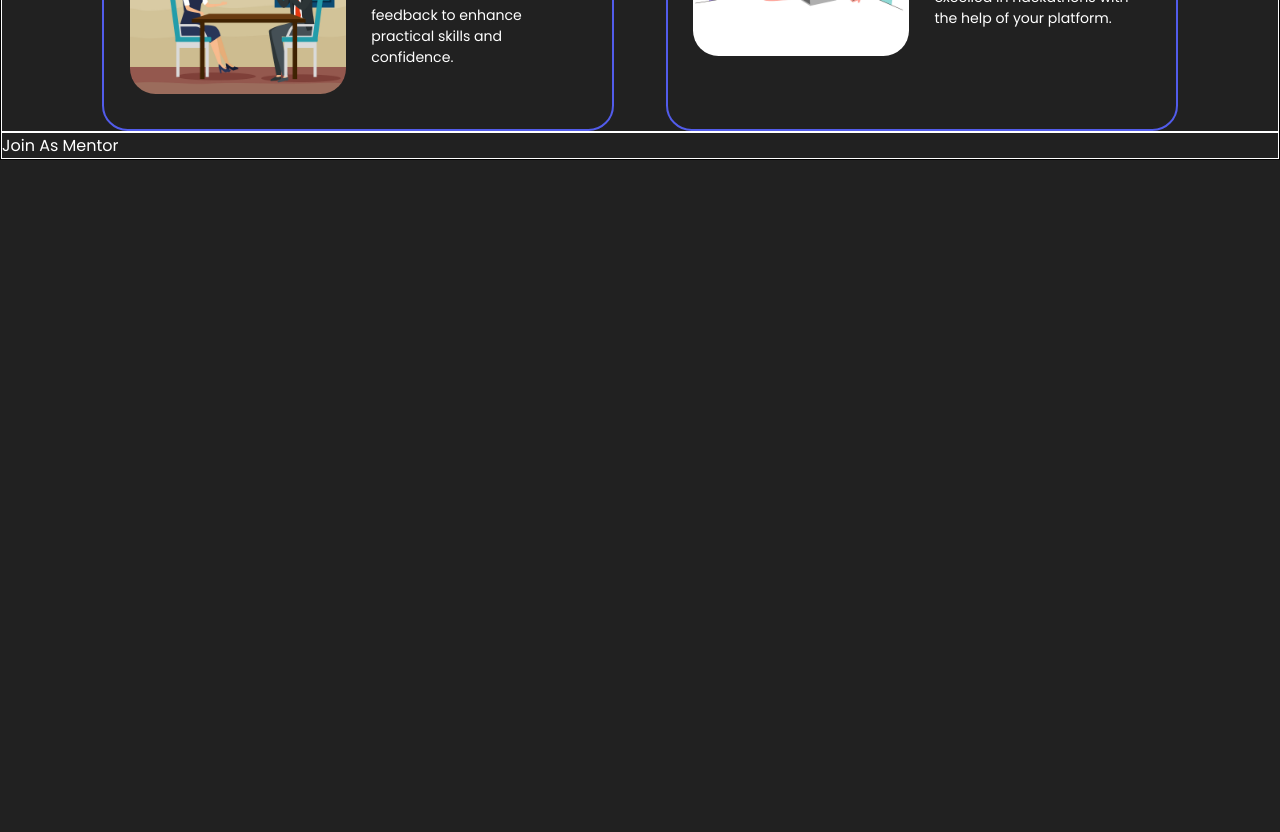
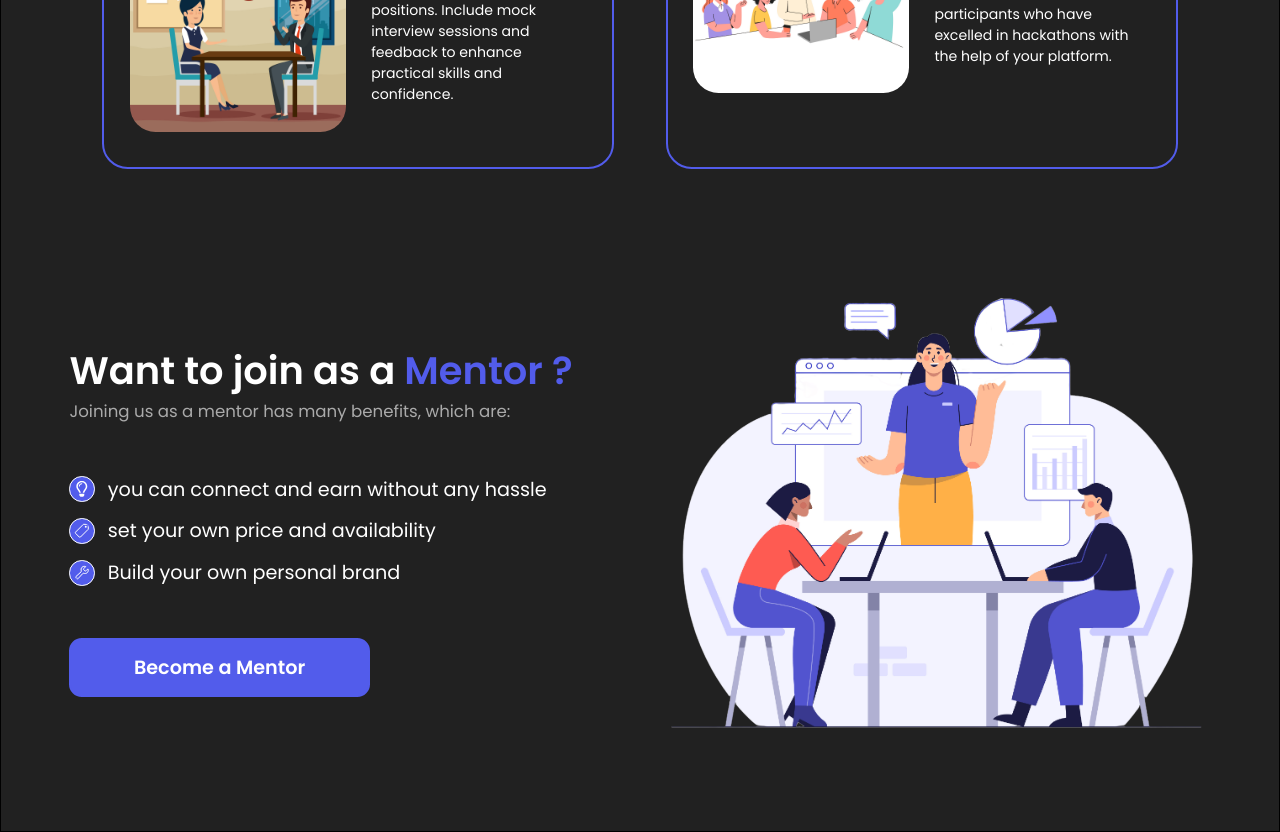
Before and after one commit to firsttech24/global-techify-website, a React (Vite) app: page / in a window 1280 px wide. Shown: the part 1620-2452 px from the top of the page. Before the commit the page ends 1780 px from the top, so only its background shows below. Built offline with nearby package versions, Linux system fonts and the light colour scheme; a web font is replaced by a local one.

Commit message:
update joinAsMentor section

```diff
--- a/src/components/home/joinAsMentor/JoinAsMentor.jsx
+++ b/src/components/home/joinAsMentor/JoinAsMentor.jsx
@@ -1,6 +1,45 @@
 import React from "react";
 import styles from "./joinAsMentor.module.css";
+import { FaRegLightbulb } from "react-icons/fa";
+import { IoPricetagOutline, IoBuildOutline } from "react-icons/io5";
+
+import mentorIcon from "./../../../assets/home/joinAsMentor/mentorIcon.svg";
 
 export default function JoinAsMentor() {
-  return <div className={styles.JoinAsMentor}>Join As Mentor</div>;
+  return (
+    <div className={styles.JoinAsMentor}>
+      <div className={styles.leftContainer}>
+        <div className={styles.headingContainer}>
+          <h1 className={styles.heading}>
+            Want to join as a <span className={styles.span}>Mentor ?</span>
+          </h1>
+          <p className="minorText">
+            Joining us as a mentor has many benefits, which are:
+          </p>
+        </div>
+        <ul className={styles.listContainer}>
+          <li className={styles.list}>
+            <FaRegLightbulb />
+            <span className="normalText">
+              you can connect and earn without any hassle
+            </span>
+          </li>
+          <li className={styles.list}>
+            <IoPricetagOutline />
+            <span className="normalText">
+              set your own price and availability
+            </span>
+          </li>
+          <li className={styles.list}>
+            <IoBuildOutline />
+            <span className="normalText">Build your own personal brand</span>
+          </li>
+        </ul>
+        <button className={`btn1 ${styles.btn}`}>Become a Mentor</button>
+      </div>
+      <div className={styles.rightContainer}>
+        <img src={mentorIcon} alt="mentor" />
+      </div>
+    </div>
+  );
 }
--- a/src/components/home/joinAsMentor/joinAsMentor.module.css
+++ b/src/components/home/joinAsMentor/joinAsMentor.module.css
@@ -1,3 +1,46 @@
 .JoinAsMentor {
-  border: 1px solid #fff;
+  /* border: 1px solid #fff; */
+  display: flex;
+  justify-content: center;
+  align-items: center;
+  padding: 3vw;
+  .leftContainer {
+    /* border: 1px solid #fff; */
+    display: flex;
+    flex-direction: column;
+    gap: 4vw;
+    width: 50%;
+    .headingContainer {
+      .heading {
+        .span {
+          color: var(--themeColor);
+        }
+      }
+    }
+    .listContainer {
+      display: flex;
+      flex-direction: column;
+      gap: 1vw;
+      .list {
+        display: flex;
+        justify-content: flex-start;
+        align-items: center;
+        gap: 1vw;
+        svg {
+          padding: 0.3vw;
+          font-size: 2vw;
+          background-color: var(--themeColor);
+          border-radius: 50%;
+          border: 0.1vw solid #fff;
+        }
+      }
+    }
+    .btn {
+      width: 50%;
+    }
+  }
+  .rightContainer {
+    width: 45%;
+    /* border: 1px solid #fff; */
+  }
 }
--- a/src/components/home/whyGlobalTechify/whyGlobalTechify.module.css
+++ b/src/components/home/whyGlobalTechify/whyGlobalTechify.module.css
@@ -1,11 +1,12 @@
 .WhyGlobalTechify {
-  border: 1px solid #fff;
+  /* border: 1px solid #fff; */
   margin-top: 4vw;
   display: flex;
   flex-direction: column;
   align-items: center;
   justify-content: center;
   gap: 2vw;
+  padding: 3vw;
   .heading {
     /* color: var(--themeColor); */
   }
--- a/src/index.css
+++ b/src/index.css
@@ -9,12 +9,12 @@
   margin: 0;
   padding: 0;
   box-sizing: border-box;
-  color: #fff;
   font-family: "Poppins", sans-serif;
 }
 
 a {
   text-decoration: none;
+  color: #fff;
 }
 
 li {
@@ -57,18 +57,48 @@ input {
 .bigText {
   font-size: 2vw;
 }
+
+.normalText {
+  font-size: 1.5vw;
+}
+
+.minorText {
+  font-size: 1.3vw;
+  color: #aaa;
+}
+
 .bigOutlineBtn {
   font-size: 1.5vw;
   padding: 1.5vw 2vw;
   background-color: transparent;
-  outline: none;
   border: 0.1vw solid #fff;
   border-radius: 10px;
   cursor: pointer;
-  transition: background ease 0.5s;
+  transition: background ease 0.2s;
 }
 .bigOutlineBtn:hover {
   background-color: #525ceb;
+}
+
+button {
+  border: none;
+  outline: none;
+  color: #fff;
+  background-color: transparent;
+  cursor: pointer;
+}
+
+.btn1 {
+  background-color: var(--themeColor);
+  padding: 1vw 2vw;
+  border-radius: 1vw;
+  font-size: 1.5vw;
+  font-weight: 600;
+  border: 0.2vw solid var(--themeColor);
+  transition: background ease 0.2s;
+}
+.btn1:hover {
+  background-color: transparent;
 }
 
 @media all and (max-width: 480px) {
```
Also changed, not shown: src/assets/home/joinAsMentor/mentorIcon.svg.
